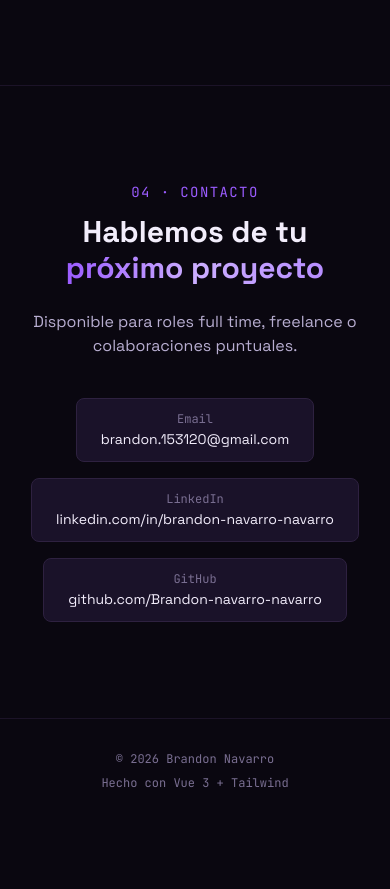
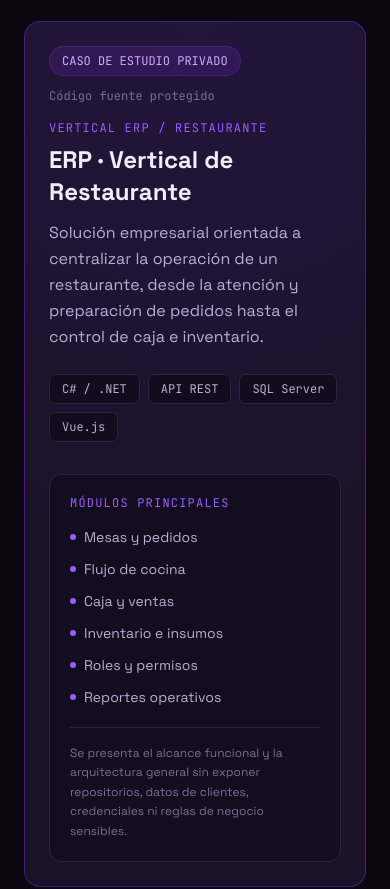
Before and after one commit to Brandon-navarro-navarro/portafolio, a Vue app: page / in a window 390 px wide. Shown: the part 8340-9229 px from the top of the page. Before the commit the page ends 9163 px from the top, so only its background shows below. Built offline with nearby package versions, Linux system fonts and the light colour scheme.

Commit message:
feat: add private restaurant ERP case study

```diff
--- a/src/components/ProjectsSection.vue
+++ b/src/components/ProjectsSection.vue
@@ -34,6 +34,21 @@ const projects: Project[] = [
     status: 'live',
   },
 ]
+
+const restaurantCaseStudy = {
+  title: 'ERP · Vertical de Restaurante',
+  description:
+    'Solución empresarial orientada a centralizar la operación de un restaurante, desde la atención y preparación de pedidos hasta el control de caja e inventario.',
+  modules: [
+    'Mesas y pedidos',
+    'Flujo de cocina',
+    'Caja y ventas',
+    'Inventario e insumos',
+    'Roles y permisos',
+    'Reportes operativos',
+  ],
+  stack: ['C# / .NET', 'API REST', 'SQL Server', 'Vue.js'],
+}
 
 const statusLabel: Record<Project['status'], string> = {
   live: 'En producción',
@@ -99,6 +114,64 @@ const statusLabel: Record<Project['status'], string> = {
           </div>
         </article>
       </div>
+
+      <article
+        class="group relative mt-8 overflow-hidden rounded-2xl border border-karma-purple-500/40 bg-karma-surface p-6 md:p-8 hover:border-karma-purple-400/70 transition-colors"
+      >
+        <div class="pointer-events-none absolute inset-0 bg-karma-radial opacity-60" />
+
+        <div class="relative grid lg:grid-cols-[1.15fr_0.85fr] gap-8 items-start">
+          <div>
+            <div class="flex flex-wrap items-center gap-3 mb-4">
+              <span class="text-xs font-mono px-3 py-1.5 rounded-full bg-karma-purple-500/15 text-karma-lilac-300 border border-karma-purple-500/30">
+                CASO DE ESTUDIO PRIVADO
+              </span>
+              <span class="text-xs font-mono text-karma-text-muted">Código fuente protegido</span>
+            </div>
+
+            <p class="font-mono text-xs text-karma-purple-400 tracking-widest mb-2">
+              VERTICAL ERP / RESTAURANTE
+            </p>
+            <h3 class="text-2xl md:text-3xl font-bold mb-3 group-hover:text-karma-lilac-300 transition-colors">
+              {{ restaurantCaseStudy.title }}
+            </h3>
+            <p class="text-karma-text-secondary leading-relaxed max-w-2xl mb-6">
+              {{ restaurantCaseStudy.description }}
+            </p>
+
+            <div class="flex flex-wrap gap-2">
+              <span
+                v-for="tech in restaurantCaseStudy.stack"
+                :key="tech"
+                class="text-xs font-mono px-3 py-1.5 rounded-md bg-karma-void border border-karma-border text-karma-text-secondary"
+              >
+                {{ tech }}
+              </span>
+            </div>
+          </div>
+
+          <div class="rounded-xl bg-karma-void/80 border border-karma-border p-5 md:p-6">
+            <p class="font-mono text-xs text-karma-purple-400 tracking-widest mb-4">
+              MÓDULOS PRINCIPALES
+            </p>
+            <ul class="grid sm:grid-cols-2 gap-3">
+              <li
+                v-for="module in restaurantCaseStudy.modules"
+                :key="module"
+                class="flex items-center gap-2 text-sm text-karma-text-secondary"
+              >
+                <span class="w-1.5 h-1.5 shrink-0 rounded-full bg-karma-purple-400 shadow-glow-purple" />
+                {{ module }}
+              </li>
+            </ul>
+
+            <p class="mt-5 pt-4 border-t border-karma-border text-xs text-karma-text-muted leading-relaxed">
+              Se presenta el alcance funcional y la arquitectura general sin exponer repositorios,
+              datos de clientes, credenciales ni reglas de negocio sensibles.
+            </p>
+          </div>
+        </div>
+      </article>
     </div>
   </section>
 </template>
```
Also changed, not shown: 1 other file (tests, documents, lock files or other folders).
